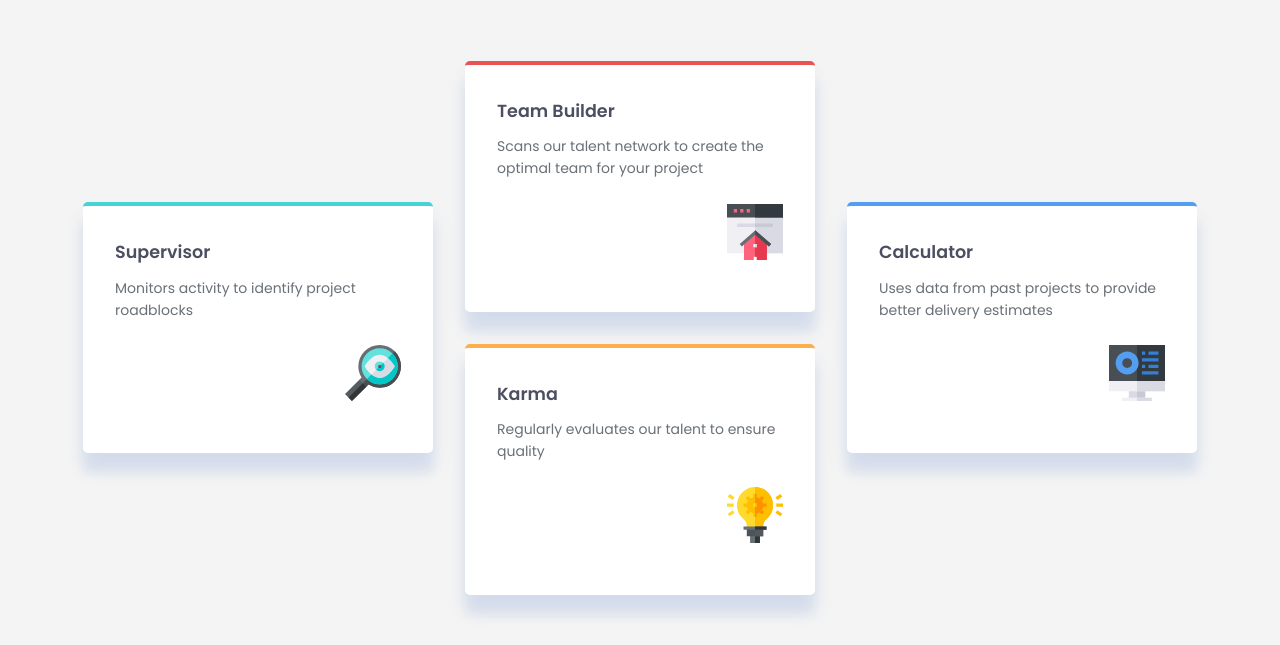
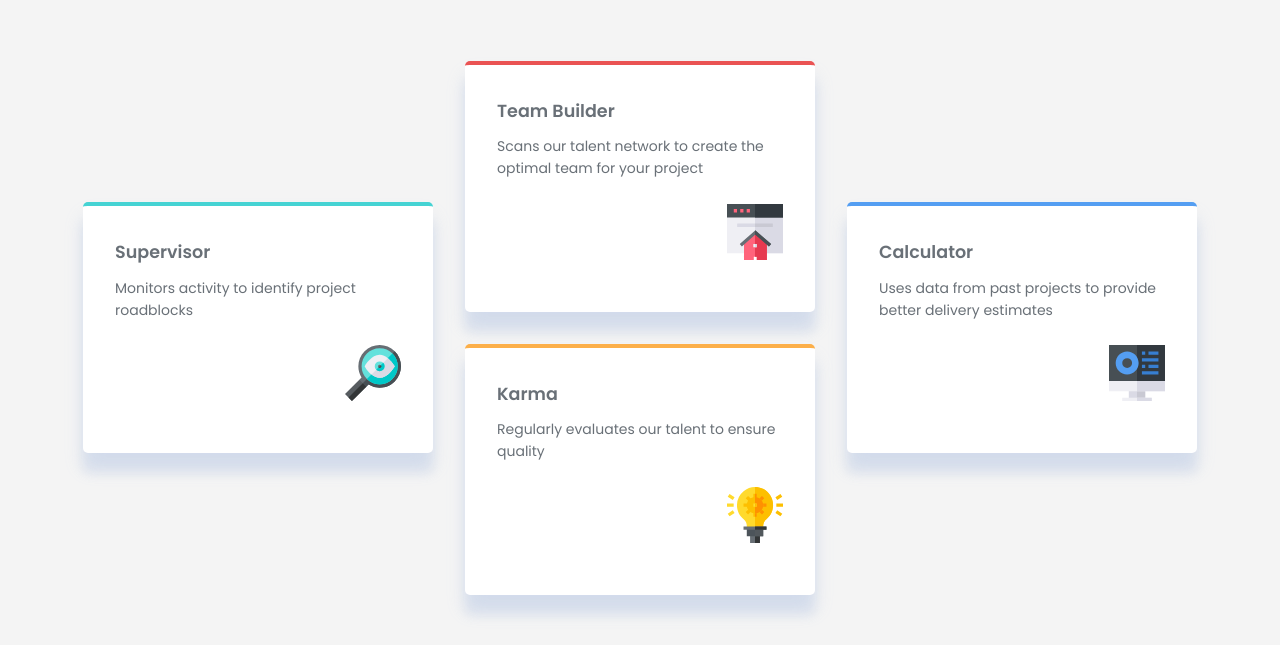
Before and after one commit to codeStackr007/four-card-feature-section, a plain HTML site: page index.html in a window 1280 px wide. Shown: the part 212-857 px from the top of the page. Drawn offline with Linux system fonts and the light colour scheme.

Commit message:
modified css/style.css

```diff
--- a/css/style.css
+++ b/css/style.css
@@ -159,6 +159,7 @@ a:focus {
   max-width: 21.875rem;
   height: auto;
   width: 100%;
+  color: var(--Grey-400);
   background-color: var(--White);
   border-radius: 0.3125rem;
   padding: 2rem;
```
